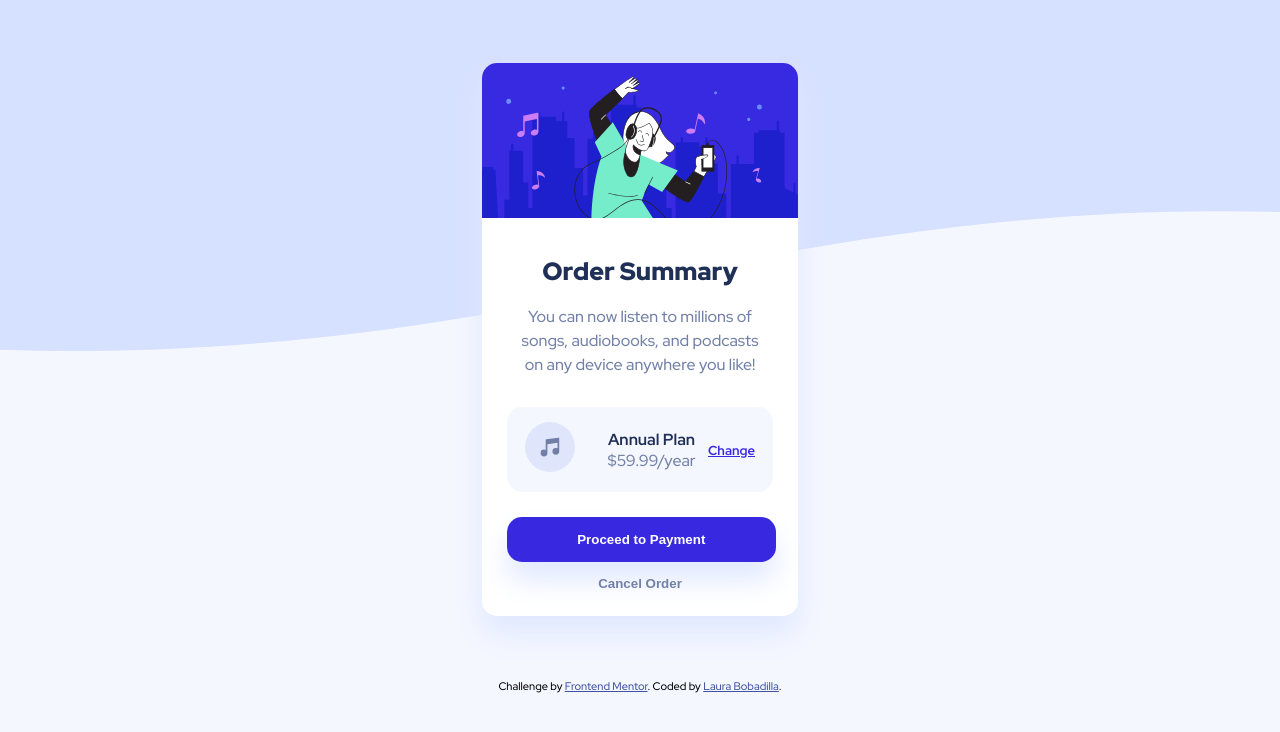
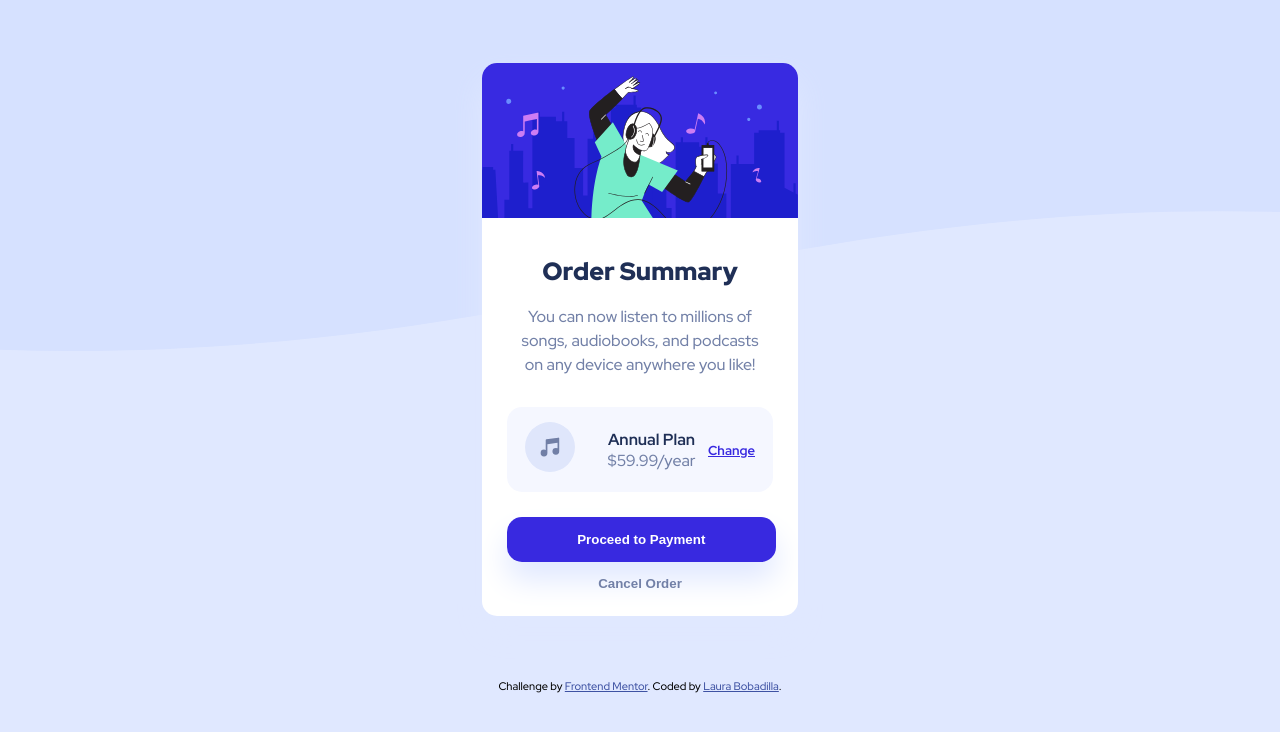
Before and after one commit to lkbobadi/order-summary-component-main, a plain HTML site: page index.html in a window 1280 px wide. Drawn offline with Linux system fonts and the light colour scheme.

```diff
--- a/styles.css
+++ b/styles.css
@@ -1,5 +1,4 @@
 body {
-  background-color: hsl(225, 100%, 94%);
   background-image: url("./images/pattern-background-desktop.svg");
   background-repeat: no-repeat;
   background-size: 100% 50%;
@@ -111,7 +110,7 @@
 
 @media (min-width: 470px) {
   body {
-    background-color: hsl(225, 100%, 98%);
+    background-color: hsl(225, 100%, 94%);
     background-image: url("./images/pattern-background-mobile.svg");
   }
 
```
